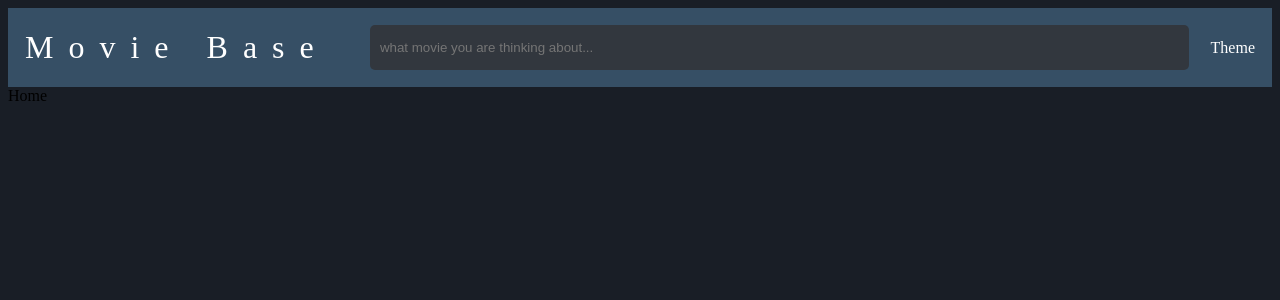
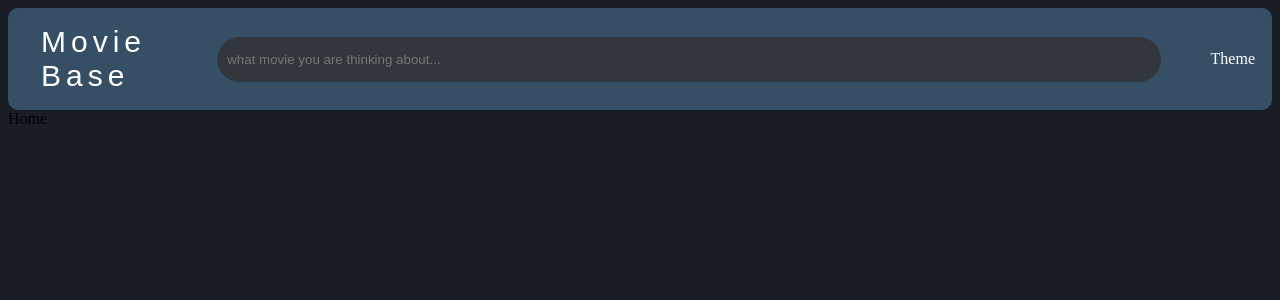
Before and after one commit to Mohitbhatt27/Mohitbhatt27-Movie-Booking-Application, a React (Vite) app: page / in a window 1280 px wide. Shown: the top 300 px of the page. Built offline with nearby package versions, Linux system fonts and the light colour scheme; no server answers.

Commit message:
fixed css

```diff
--- a/src/components/Navbar.css
+++ b/src/components/Navbar.css
@@ -6,15 +6,21 @@
   align-items: center;
   background-color: var(--dull-blue);
   color: white;
+  border-radius: 10px;
 }
 
 .navbar-wrapper div:nth-child(1) {
-  font-size: xx-large;
-  letter-spacing: 15px;
+  font-size: 30px;
+  letter-spacing: 5px;
+  font-family: Arial, Helvetica, sans-serif;
+  padding-left: 1rem;
 }
 
 .navbar-wrapper div:nth-child(2) {
-  flex-basis: 65%;
+  display: flex;
+  flex-basis: 90%;
+  padding-left: none;
+  margin-right: 50px;
 }
 
 .navbar-wrapper div:nth-child(2) input {
@@ -23,6 +29,6 @@
   padding: 10px;
   background-color: var(--light-prime-gray);
   border: none;
-  border-radius: 5px;
+  border-radius: 30px;
   color: white;
 }
```
